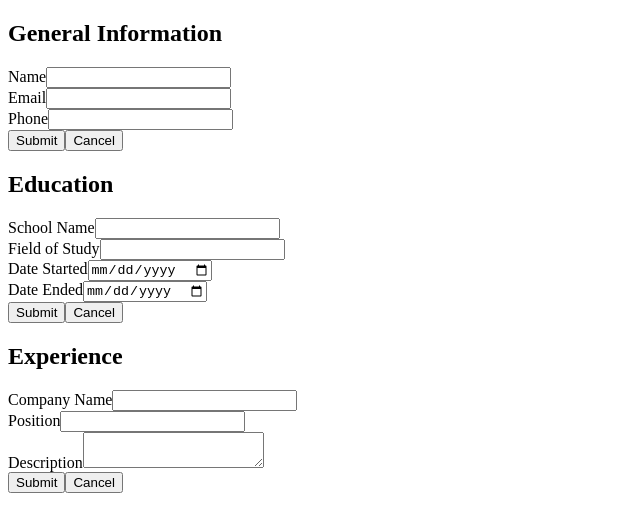
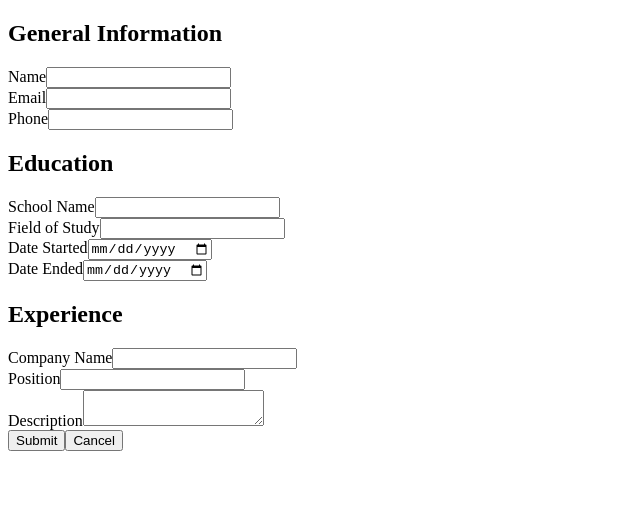
Before and after one commit to LeftySolara/odin-cv-generator, a React (Create React App) app: page / in a window 1280 px wide. Shown: the top 532 px of the page, without its empty margins (0-640 px from the left). Built offline with nearby package versions, Linux system fonts and the light colour scheme.

Commit message:
Refactor: create one button box for entire form instead of one per section

```diff
--- a/src/components/form.js
+++ b/src/components/form.js
@@ -95,7 +95,6 @@ function GeneralInfoSection({ form }) {
       <TextInput name="Name" form={form} />
       <TextInput name="Email" form={form} />
       <TextInput name="Phone" form={form} />
-      <ButtonBox form={form} />
     </div>
   );
 }
@@ -117,7 +116,6 @@ function EducationSection({ form }) {
       <TextInput name="Field of Study" form={form} />
       <DateInput name="Date Started" form={form} />
       <DateInput name="Date Ended" form={form} />
-      <ButtonBox form={form} />
     </div>
   );
 }
@@ -138,7 +136,6 @@ function ExperienceSection({ form }) {
       <TextInput name="Company Name" form={form} />
       <TextInput name="Position" form={form} />
       <TextAreaInput name="Description" form={form} />
-      <ButtonBox form={form} />
     </div>
   );
 }
@@ -157,6 +154,7 @@ function MainForm() {
       <GeneralInfoSection form={formName} />
       <EducationSection form={formName} />
       <ExperienceSection form={formName} />
+      <ButtonBox form={formName} />
     </form>
   );
 }
```
